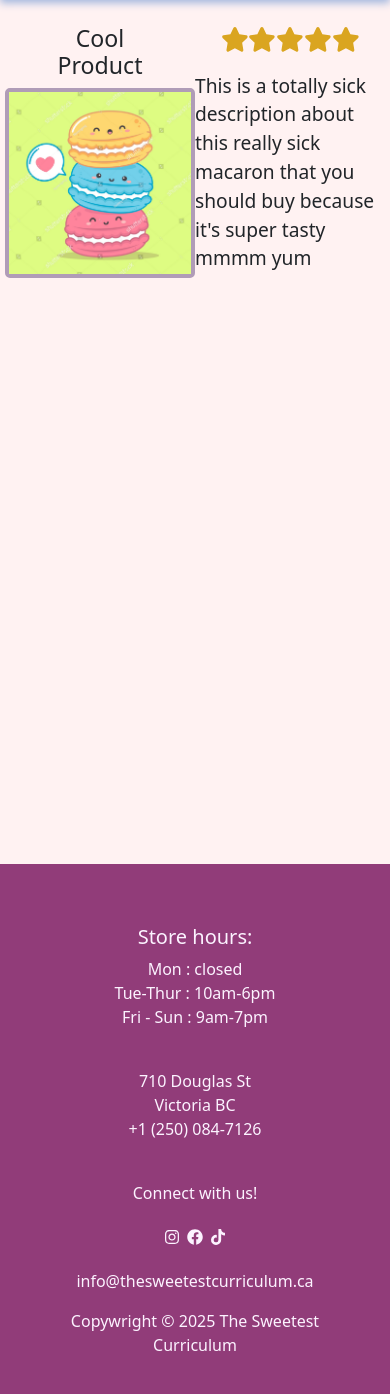
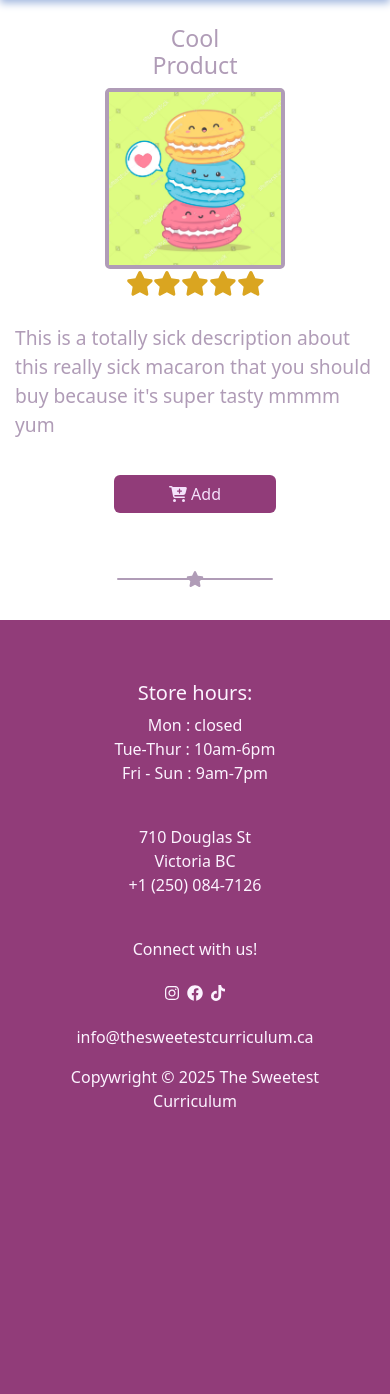
Before and after one commit to taylare/sweetest-curriculum, a PHP site: page /item-view.php in a window 390 px wide. Shown: the part 66-1460 px from the top of the page. After the commit the page ends 1173 px from the top, so only its background shows below. Run offline with PHP 8.4, Linux system fonts and the light colour scheme; some libraries are stand-ins or nearby versions.

Commit message:
what's on the page is now mobile and desktop responsive

```diff
--- a/assets/css/styles.css
+++ b/assets/css/styles.css
@@ -8,6 +8,7 @@
 	--powderBlue: #A0B6DE;
   --plum: #913C79;
   --teaGreen: #bcffbd;
+  --lilac: #ead4ff;
 }
 
 /* EXAMPLE OF HOW TO USE VARIABLES */
@@ -997,24 +998,30 @@ body.cart-body {
 /*********************************/
 /*************item-view.php***********/
 /********************************/
+
+/*=================*/
+/*      MOBILE     */
+/*=================*/
+
 /* Styles for the body of the item view page */
 #item-view-body {
-  background-color: var(--lavendarBlush);
+  background-color: var(--);
   width: 100%;
   font-weight: normal;
   font-style: normal;
   padding: 0;
   margin: 0;
+  color: var(--roseQuartz);
 }
 /* Contains information about the product itself, and the add to cart button */
 #item-view-info-container {
   display: flex;
-  flex-direction: row;
+  flex-direction: column;
   width: 100%;
-  height: 100vh;
   box-sizing: border-box;
   padding: 5px;
   margin-top: 5%;
+  align-items: center;
 }
 
 /* Contains name of the product and the image */
@@ -1035,6 +1042,7 @@ body.cart-body {
   justify-content: center;
   justify-items: center;
   text-align: center;
+  font-weight: bold;
 }
 
 /* Container that creates a border around the product's image */
@@ -1043,8 +1051,8 @@ body.cart-body {
   border: solid var(--roseQuartz) 4px;
   border-radius: 5px;
   box-sizing: border-box;
-  width: 100%;
-  height: 100%;
+  width: 95%;
+  height: 95%;
 }
 
 /* image of the product the user is viewing */
@@ -1060,7 +1068,9 @@ body.cart-body {
 #rating-and-description-container {
   display: flex;
   flex-direction: column;
-  width: 50%;
+  width: 100%;
+  padding: 0px 10px 0px 10px;
+  align-items: center;
 }
 
 #product-view-rating {
@@ -1077,8 +1087,52 @@ body.cart-body {
   margin-top: 5%;
 }
 
-.fa-star {
+.review-star {
   color: goldenrod;
-  text-shadow: 2px 2px 4px #000000;
+  text-shadow: 5px 5px 10px #000000;
 }
+
+.divider-container {
+  display: flex;
+  justify-content: center;
+  margin: 40px 0 40px 0;
+}
+
+.divider-line {
+  width:40%;
+  height:2px;
+  background: var(--roseQuartz);
+  border-radius: 5px;
+  display: flex;
+  justify-content: center;
+  align-items: center;
+}
+
+.divider-star {
+  color: var(--roseQuartz);
+}
+
+#add-to-cart-button-store-view {
+  margin: 20px;
+  width: 45%;
+  color: var(--magnolia);
+  background-color: var(--plum);
+}
+
+/*=======================*/
+/*  Landscape Tablet/PC  */
+/*=======================*/
+
+@media (min-width: 850px) {
+  #item-view-info-container {
+    flex-direction: row;
+  }
+
+  .divider-container {
+    margin: 10% 0 10% 0;
+  }
+
+
+}
+
 /**end of item view**/
--- a/item-view.php
+++ b/item-view.php
@@ -40,18 +40,20 @@
                             #  3) if the internal counter isn't the same value as the rating, create a golden star
                             #  4) if the internal counter is complete but the external one is still going, create a gray star
                             while ($i < 5) {
-                                echo "<i class=\"fa-solid fa-star\"></i>";
+                                echo "<i class=\"fa-solid fa-star review-star\"></i>";
                                 $i++;
                             }
                         ?>
                         </h2>
-
                 </div>
-                    <div id="product-view-description">
-                        <p> This is a totally sick description about this really sick macaron that you should buy because it's super tasty mmmm yum </p>
-                    </div>
+                <div id="product-view-description">
+                    <p> This is a totally sick description about this really sick macaron that you should buy because it's super tasty mmmm yum </p>
                 </div>
+                <button id="add-to-cart-button-store-view" class="btn"> <i class="fa-solid fa-cart-plus"></i> Add </button>
             </div>
+        </div>
+        <div class="divider-container">
+            <div class="divider-line"> <i class="fa-solid fa-star divider-star"></i> </div>
         </div>
 
         <!-- Carousel containing other recommended products of the same category -->
```
